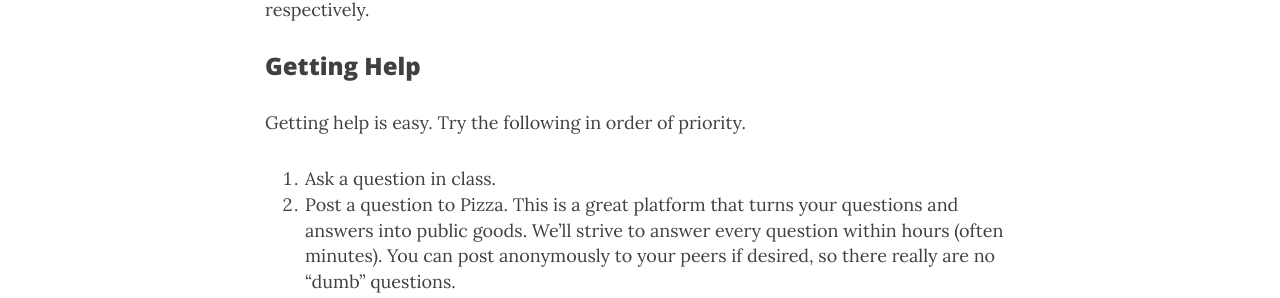
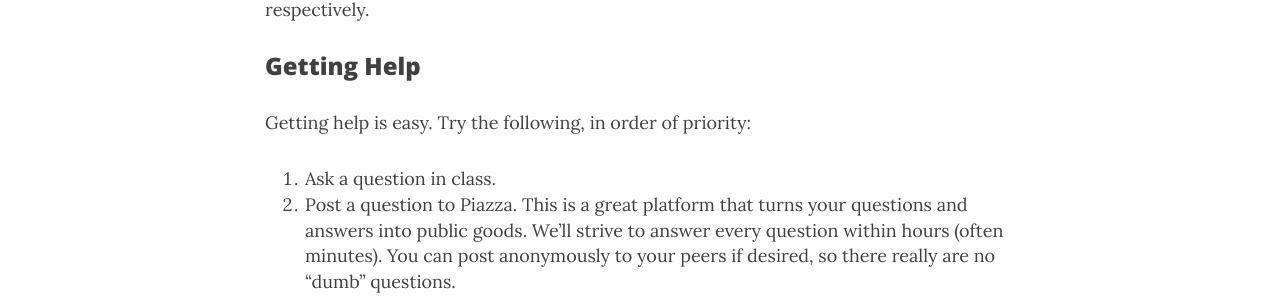
Before and after one commit to ericpgreen/ghr, a Jekyll site: the page built from 702.md, in a window 1280 px wide and 900 px high, scrolled down 2938 px. Shown: the part 149-447 px from the top of the window. Built offline with Jekyll 4.4.1, drawn with Linux system fonts in a browser that asks for light colours; nearby versions of some CDN libraries.

Commit message:
spelling

```diff
--- a/702.md
+++ b/702.md
@@ -64,10 +64,10 @@ Ranges for letter grades will be set at the end of the semester, and grades may
 
 ### Getting Help
 
-Getting help is easy. Try the following in order of priority.
+Getting help is easy. Try the following, in order of priority:
 
 1. Ask a question in class.
-2. Post a question to Pizza. This is a great platform that turns your questions and answers into public goods. We'll strive to answer every question within hours (often minutes). You can post anonymously to your peers if desired, so there really are no "dumb" questions.
+2. Post a question to Piazza. This is a great platform that turns your questions and answers into public goods. We'll strive to answer every question within hours (often minutes). You can post anonymously to your peers if desired, so there really are no "dumb" questions.
 3. If you need additional help after trying #1 and #2, attend office hours or set up individual or small-group meetings.
 
 Please limit your emails to personal matters that are not appropriate for class or Piazza. "I don't understand power calculations" is not a personal matter. Emails like this will probably go unanswered, whereas Piazza messages will be rewarded with snappy replies since they benefit everyone.
```
